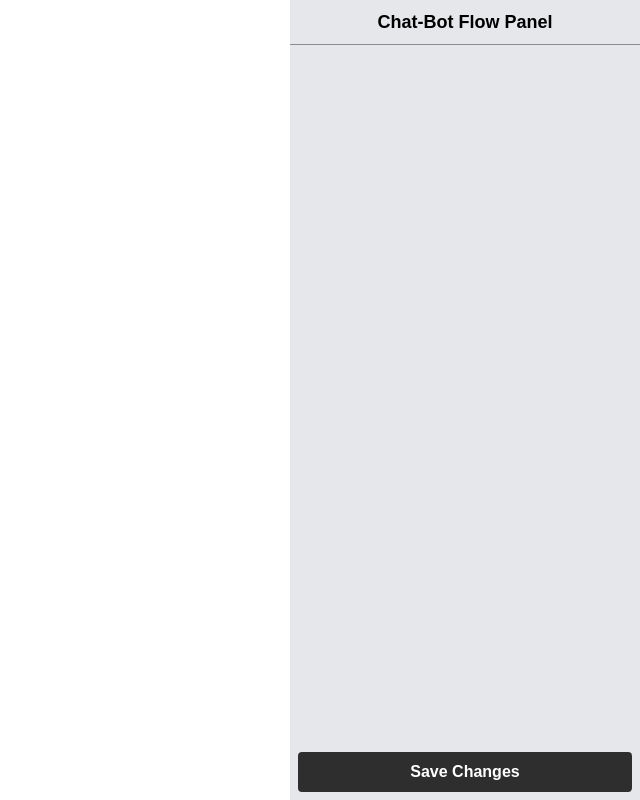
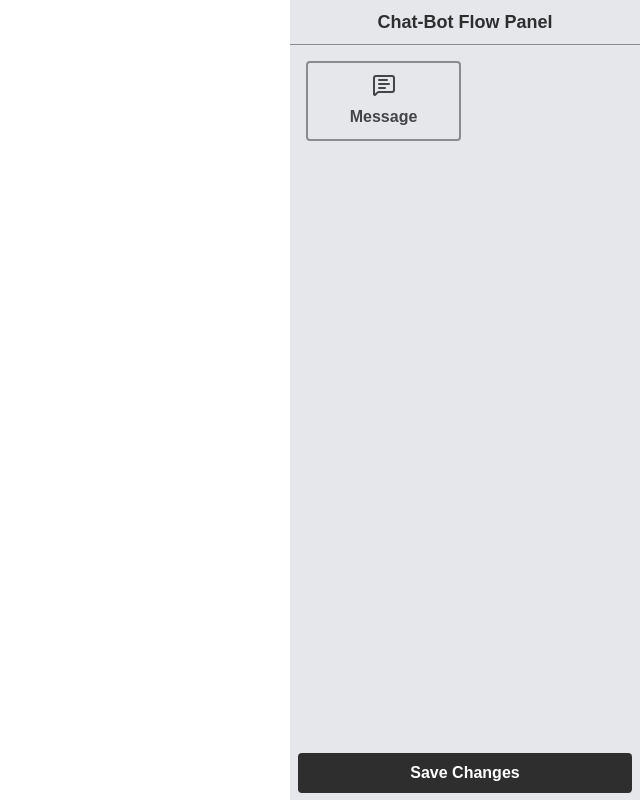
Before and after one commit to albin-baby-2002/bite-speed, a React (Vite) app in the folder bite-speed-frontend/: page / in a window 1280 px wide. Shown: the whole page, without its empty margins (640-1280 px from the left). Built offline with nearby package versions, Linux system fonts and the light colour scheme.

Commit message:
fixed grid and added overflow scroll

```diff
--- a/bite-speed-frontend/package.json
+++ b/bite-speed-frontend/package.json
@@ -11,6 +11,7 @@
   },
   "dependencies": {
     "@tailwindcss/vite": "^4.1.12",
+    "lucide-react": "^0.541.0",
     "react": "^19.1.1",
     "react-dom": "^19.1.1",
     "tailwindcss": "^4.1.12"
--- a/bite-speed-frontend/src/App.tsx
+++ b/bite-speed-frontend/src/App.tsx
@@ -1,13 +1,39 @@
+import { MessageSquareText } from 'lucide-react';
+
+const NODES = [
+  {
+    type: 'message',
+    icon: <MessageSquareText />,
+  },
+];
+
 function App() {
   return (
-    <div className=" grid grid-cols-[1fr_350px] h-screen w-full">
+    <div className=" grid grid-cols-[1fr_350px] h-screen max-h-screen overflow-hidden w-screen">
       {/* the chat bot flow  */}
       <div></div>
 
       {/* panel */}
-      <div className=" bg-gray-200 h-full w-full grid grid-rows-[1fr_auto]">
-        <div>
-          <p className=" p-2 text-lg font-bold text-center  border-b border-black/40 ">Chat-Bot Flow Panel</p>
+      <div className=" bg-gray-200 h-full w-full overflow-hidden grid grid-rows-[1fr_55px]">
+        <div className=" h-full  overflow-hidden grid grid-rows-[45px_1fr]">
+          <div className=" p-2 text-lg font-bold text-center text-black/80  border-b border-black/40 ">
+            <p>Chat-Bot Flow Panel</p>
+          </div>
+          <div className=" grid gap-2 grid-cols-2 p-4 max-h-full overflow-y-auto">
+            {/* looping through available types of nodes */}
+
+            {NODES.map((item, idx) => {
+              return (
+                <div
+                  className="flex-col capitalize w-full h-20 gap-2 flex items-center justify-center border-2 rounded-sm border-black/40 font-bold text-black/70 "
+                  key={item.type + idx}
+                >
+                  {item.icon}
+                  {item.type}
+                </div>
+              );
+            })}
+          </div>
         </div>
         <button className=" bg-black/80 rounded-sm text-white h-10 m-2 font-bold cursor-pointer">
           Save Changes
```
Also changed, not shown: 1 other file (tests, documents, lock files or other folders).
